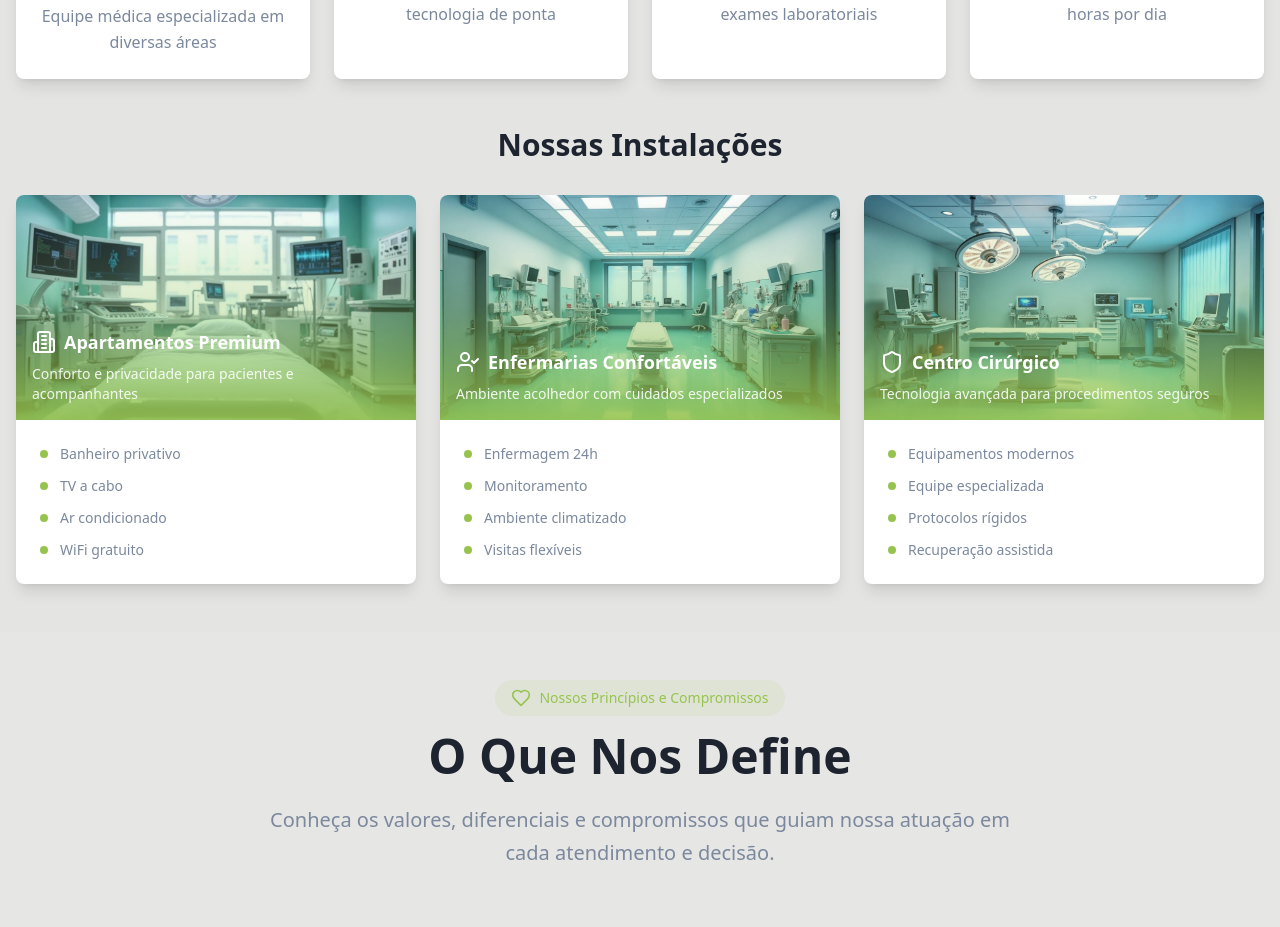
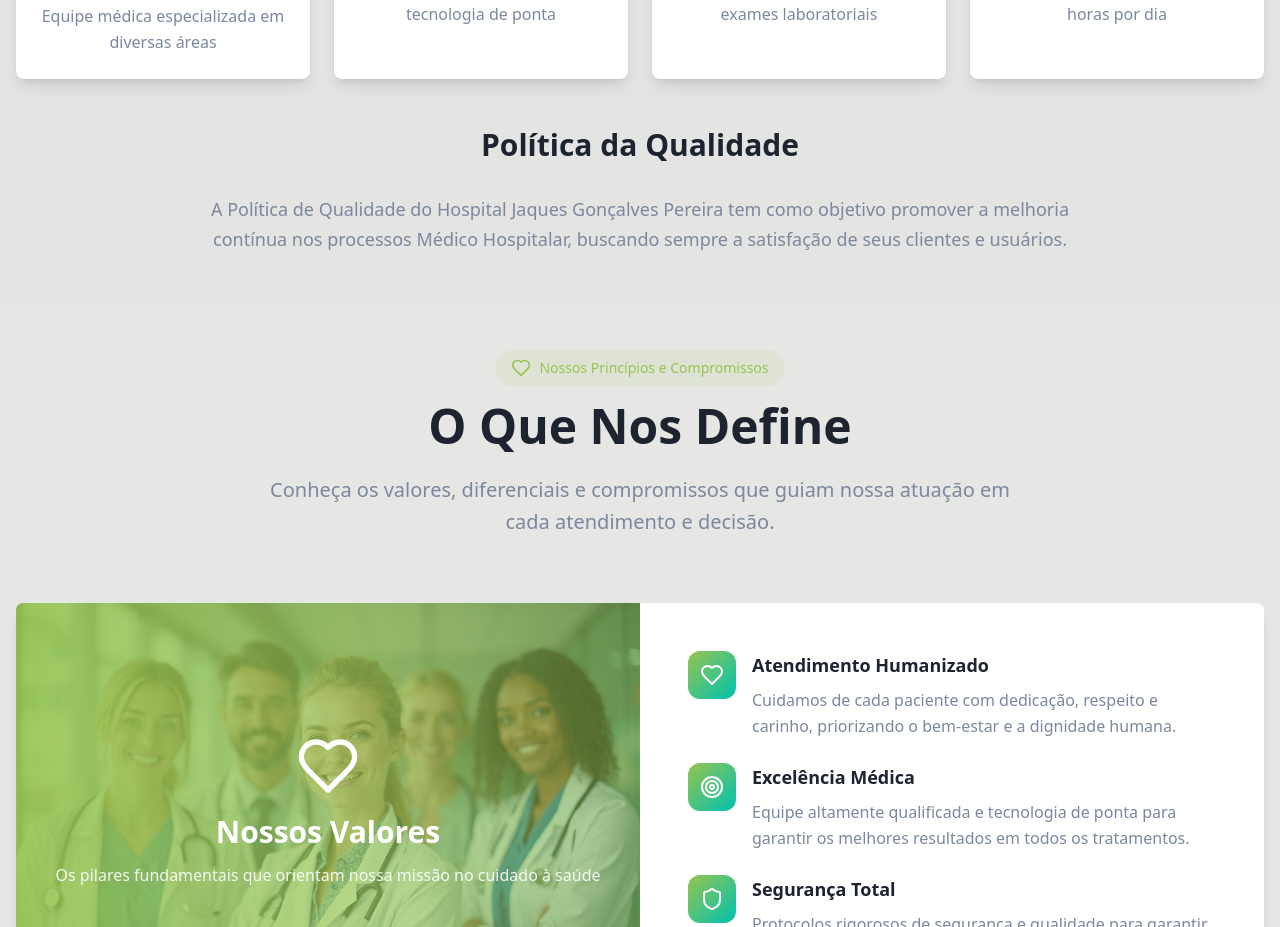
Before and after one commit to mataleone/vital-pages-launch, a React (Vite) app: page / in a window 1280 px wide. Shown: the part 2028-2955 px from the top of the page. Built offline with nearby package versions, Linux system fonts and the light colour scheme.

Commit message:
Corrigir seção de instalações
A seção de "Nossas Instalações" foi incorretamente alterada. O AI deve reverter a alteração anterior e aplicar as modificações na seção correta, conforme as instruções anteriores.

```diff
--- a/src/components/ServicesSection.tsx
+++ b/src/components/ServicesSection.tsx
@@ -98,53 +98,15 @@ const ServicesSection = () => {
           ))}
         </div>
 
-        {/* Facilities Section */}
+        {/* Quality Policy Section */}
         <div>
-          <h3 className="text-3xl font-bold text-foreground text-center mb-8">{/* Reduced from mb-12 */}
-            Nossas Instalações
+          <h3 className="text-3xl font-bold text-foreground text-center mb-8">
+            Política da Qualidade
           </h3>
-          <div className="grid grid-cols-1 lg:grid-cols-3 gap-6">{/* Reduced from gap-8 */}
-            {facilities.map((facility, index) => {
-              const facilityImages = [hospitalRoom, emergencyRoom, surgeryRoom];
-              return (
-                <Card
-                  key={index}
-                  className="group hover:scale-102 transition-all duration-300 border-0 shadow-lg hover:shadow-xl bg-card overflow-hidden"
-                >
-                  <CardContent className="p-0">
-                    <div className="relative aspect-video overflow-hidden">
-                      <img
-                        src={facilityImages[index % facilityImages.length]}
-                        alt={facility.title}
-                        className="w-full h-full object-cover group-hover:scale-105 transition-transform duration-300"
-                      />
-                      <div className="absolute inset-0 bg-gradient-to-t from-primary/90 via-primary/30 to-transparent" />
-                      <div className="absolute bottom-4 left-4 right-4 text-white">
-                        <div className="flex items-center mb-2">
-                          <facility.icon className="w-6 h-6 mr-2" />
-                          <h4 className="text-lg font-bold">
-                            {facility.title}
-                          </h4>
-                        </div>
-                        <p className="text-white/90 text-sm">
-                          {facility.description}
-                        </p>
-                      </div>
-                    </div>
-                    <div className="p-6">
-                      <ul className="space-y-3">
-                        {facility.features.map((feature, idx) => (
-                          <li key={idx} className="flex items-center text-sm text-muted-foreground">
-                            <div className="w-2 h-2 bg-primary rounded-full mr-3"></div>
-                            {feature}
-                          </li>
-                        ))}
-                      </ul>
-                    </div>
-                  </CardContent>
-                </Card>
-              );
-            })}
+          <div className="max-w-4xl mx-auto text-center">
+            <p className="text-lg text-muted-foreground leading-relaxed">
+              A Política de Qualidade do Hospital Jaques Gonçalves Pereira tem como objetivo promover a melhoria contínua nos processos Médico Hospitalar, buscando sempre a satisfação de seus clientes e usuários.
+            </p>
           </div>
         </div>
       </div>
```
